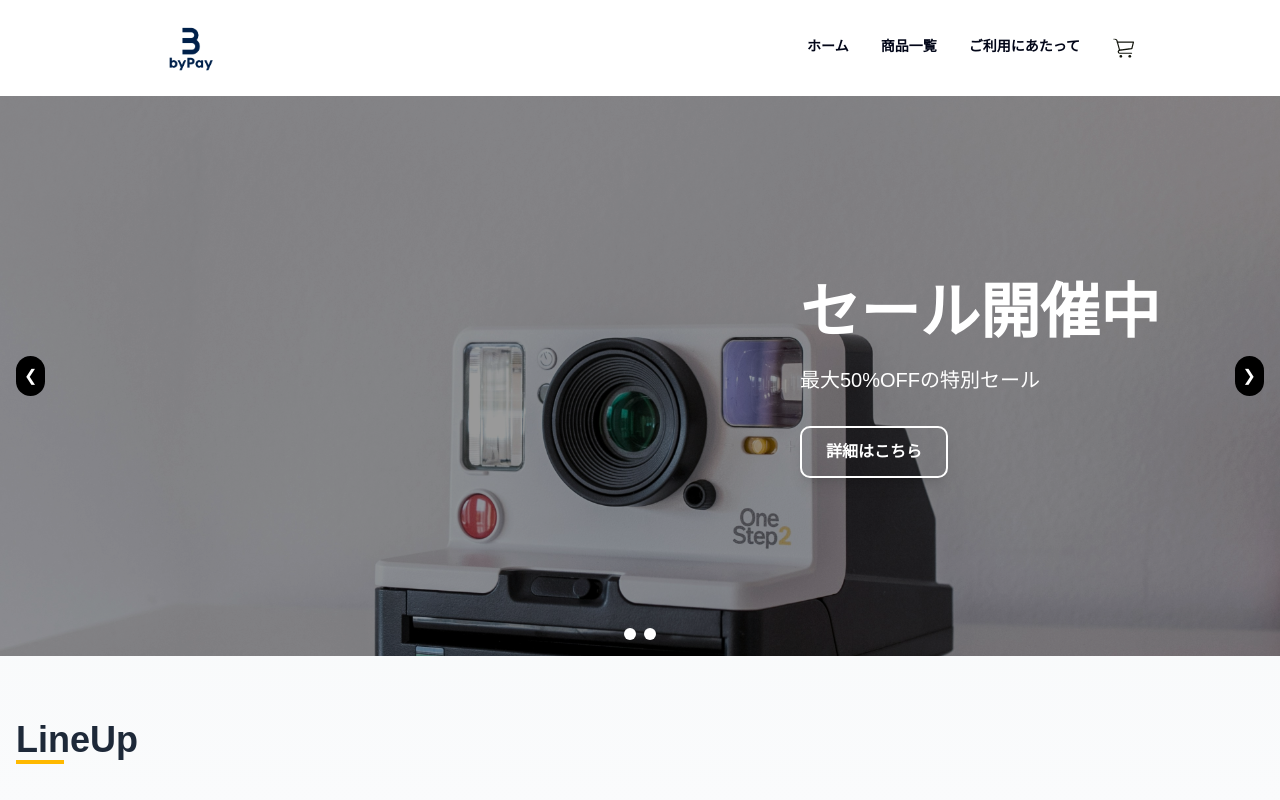
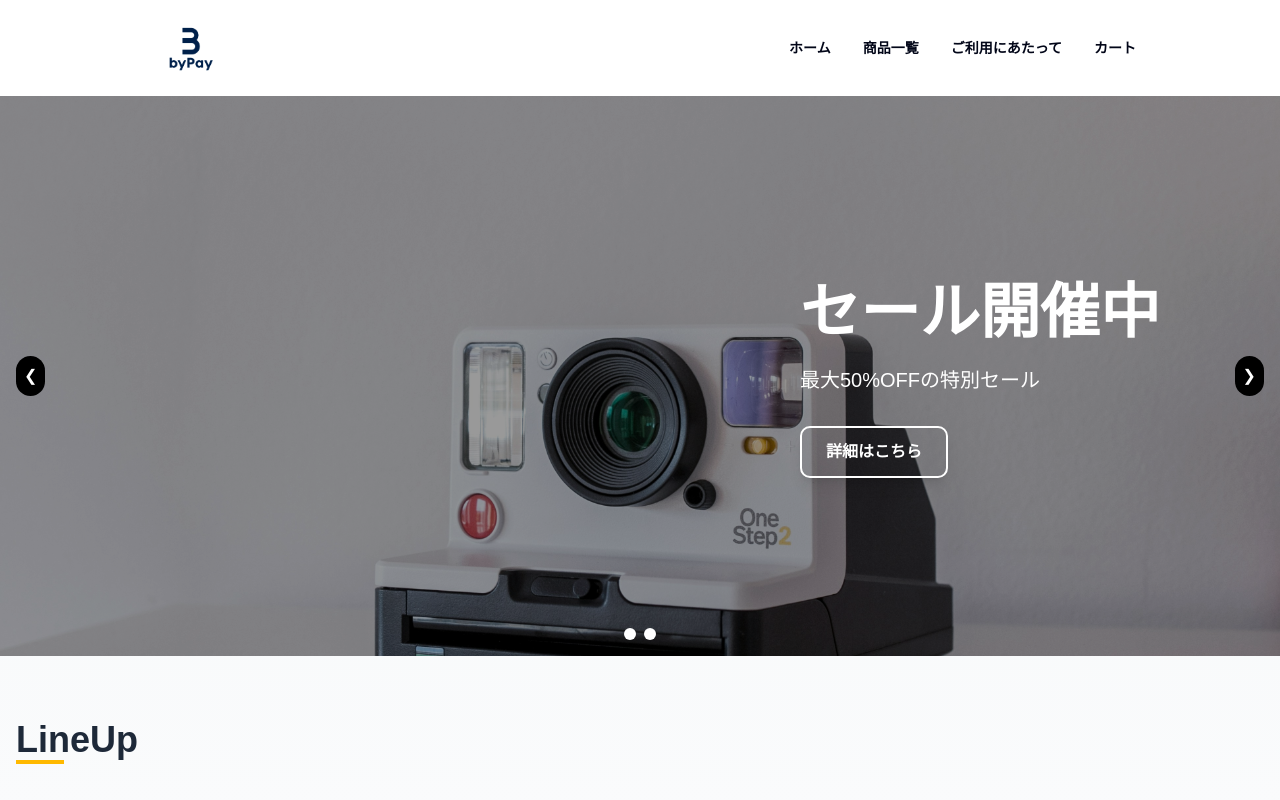
Before and after one commit to bbbyk105/bypay-sample1, a Next.js app: page / in a window 1280 px wide. Shown: the top 800 px of the page. Built offline with nearby package versions, Linux system fonts and the light colour scheme.

Commit message:
fix the humberger menu

```diff
--- a/app/components/molecules/PageList.tsx
+++ b/app/components/molecules/PageList.tsx
@@ -1,18 +1,42 @@
 import Image from "next/image";
 import Link from "next/link";
 
-const navItems = [
+// ナビゲーション項目の型
+type NavItem = {
+  href: string;
+  label: string;
+  icon?: string; // iconは省略可能
+};
+
+const navItems: NavItem[] = [
   { href: "/", label: "ホーム" },
   { href: "/products", label: "商品一覧" },
   { href: "/caution", label: "ご利用にあたって" },
-  { href: "/cart", icon: "/images/cart.svg" },
+  { href: "/cart", label: "カート" },
 ];
 
-const PageList = ({ className }: { className: string }) => {
+// propsの型
+type PageListProps = {
+  className: string;
+  onItemSelect?: () => void;
+};
+
+const PageList = ({ className, onItemSelect }: PageListProps) => {
+  const handleItemClick = () => {
+    if (onItemSelect) {
+      onItemSelect();
+    }
+  };
+
   return (
     <div className={className}>
       {navItems.map(({ href, label, icon }) => (
-        <Link key={`${href}-${label}`} href={href}>
+        <Link
+          key={`${href}-${label}`}
+          href={href}
+          onClick={handleItemClick}
+          className="flex items-center"
+        >
           {icon ? (
             <Image src={icon} alt="icon" width={24} height={24} />
           ) : (
--- a/app/components/organisms/Header.tsx
+++ b/app/components/organisms/Header.tsx
@@ -1,11 +1,25 @@
 "use client";
 import Image from "next/image";
-import { useState } from "react";
+import { useState, useEffect } from "react";
+import AOS from "aos";
+import "aos/dist/aos.css";
 import Logo from "../atoms/Logo";
 import PageList from "../molecules/PageList";
 
 const Header = () => {
   const [isMenuOpen, setIsMenuOpen] = useState(false);
+
+  useEffect(() => {
+    AOS.init({
+      duration: 500,
+      once: false,
+    });
+  }, []);
+
+  // メニュー項目選択時にメニューを閉じるハンドラー
+  const handleMenuItemSelect = () => {
+    setIsMenuOpen(false);
+  };
 
   return (
     <nav
@@ -19,30 +33,41 @@
       "
     >
       {/* ロゴ */}
-      <div>
+      <div data-aos="slide-right">
         <Logo id="logo" href="/" />
       </div>
 
       {/* PC向けメニュー (md以上) */}
-      <div className="hidden md:flex items-center gap-8">
-        {/* 横並びに PageList と LanguageSwitcher を配置 */}
-        <PageList className="flex gap-8 text-sm font-semibold" />
+      <div className="hidden md:flex items-center gap-8" data-aos="slide-left">
+        <PageList
+          className="flex gap-8 text-sm font-semibold"
+          onItemSelect={handleMenuItemSelect}
+        />
       </div>
 
       {/* モバイル向けメニューアイコン (md未満) */}
-      <div className="flex flex-row items-center justify-center gap-2 md:hidden">
+      <div
+        className="flex flex-row items-center justify-center gap-2 md:hidden relative z-50"
+        data-aos="fade-in"
+      >
         <span
-          className="text-sm font-semibold z-[1000]"
+          className="text-sm font-semibold z-50"
           onClick={() => setIsMenuOpen(!isMenuOpen)}
         >
           {isMenuOpen ? (
-            <Image src="/images/cross.svg" alt="cross" height={16} width={16} />
+            <Image
+              src="/images/cross.svg"
+              alt="close"
+              height={16}
+              width={16}
+              className="z-50"
+            />
           ) : (
             "MENU"
           )}
         </span>
         <button
-          className="relative flex items-center justify-center w-10 h-10  transition-all duration-300"
+          className="relative flex items-center justify-center w-10 h-10 transition-all duration-300"
           onClick={() => setIsMenuOpen(!isMenuOpen)}
           aria-label="メニューを開く"
         >
@@ -69,21 +94,27 @@
         <>
           {/* 背景オーバーレイ */}
           <div
-            className="fixed inset-0 bg-slate-300 bg-opacity-80 z-40 "
+            className="fixed inset-0 bg-slate-300 bg-opacity-80 z-40"
             onClick={() => setIsMenuOpen(false)}
+            data-aos="fade-in"
           />
           {/* メニュー */}
           <div
             className={`fixed inset-0 bg-slate-300 text-white flex flex-col items-center justify-center gap-6 text-xl font-bold z-40 transition-transform duration-500 ${
               isMenuOpen ? "translate-x-0" : "translate-x-full"
             }`}
+            data-aos="slide-up"
           >
-            <PageList className="flex flex-col items-center gap-6" />
+            <PageList
+              className="flex flex-col items-center gap-6"
+              onItemSelect={handleMenuItemSelect}
+              data-aos="fade-in"
+              data-aos-delay="200"
+            />
 
-            <button className="text-lg border border-white px-6 py-3 rounded-lg">
-              CONTACT
-            </button>
-            <p className="text-xs mt-4">© bypay</p>
+            <p className="text-xs mt-4" data-aos="fade-in" data-aos-delay="400">
+              © bypay
+            </p>
           </div>
         </>
       )}
--- a/package.json
+++ b/package.json
@@ -10,6 +10,7 @@
   },
   "dependencies": {
     "@radix-ui/react-slot": "^1.1.2",
+    "aos": "^2.3.4",
     "class-variance-authority": "^0.7.1",
     "clsx": "^2.1.1",
     "cn": "^0.1.1",
@@ -25,6 +26,7 @@
   "devDependencies": {
     "@eslint/eslintrc": "^3",
     "@tailwindcss/postcss": "^4",
+    "@types/aos": "^3.0.7",
     "@types/node": "^20",
     "@types/react": "^19",
     "@types/react-dom": "^19",
```
Also changed, not shown: 1 other file (tests, documents, lock files or other folders). Lines whose indentation alone changed are shown as unchanged.
